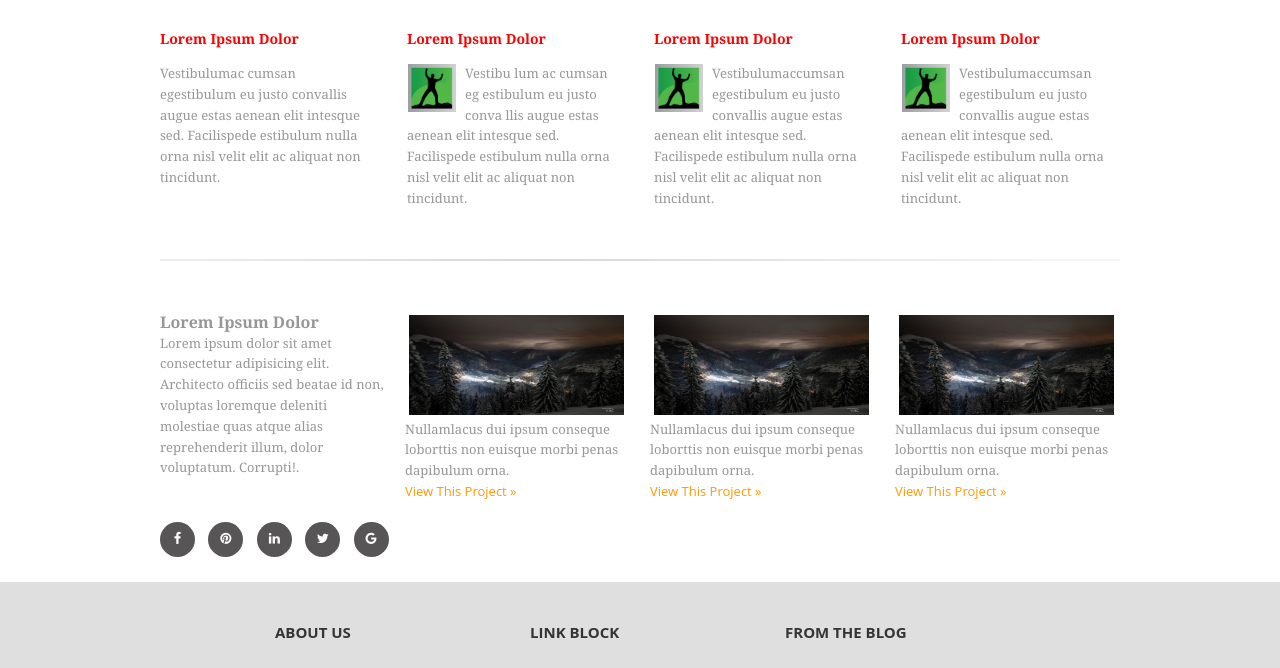
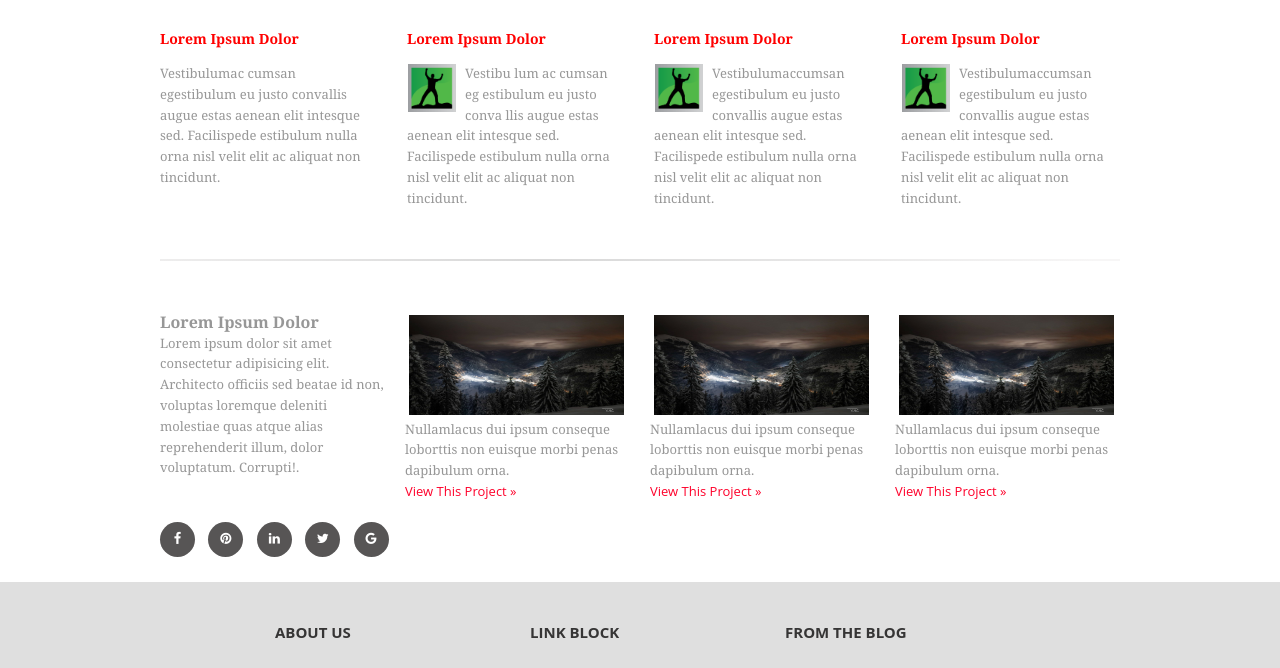
Before and after one commit to JonHajdini/InternetProgramming, a PHP site: page / in a window 1280 px wide. Shown: the part 510-1178 px from the top of the page. Run offline with PHP 8.4, Linux system fonts and the light colour scheme.

Commit message:
ndryshimi i ngjyres se linkut

```diff
--- a/body.css
+++ b/body.css
@@ -35,7 +35,7 @@ h1, h2, h3, h4, h5, h6{margin:0; padding:0; font-size:16px; font-weight:bold; fo
 
 .one_quarter{display:block; float:left; margin:0 20px 0 0;}
 .one_quarter{width:225px;}
-.one_quarter a{color:#FF9900; background-color:#FFFFFF;}
+.one_quarter a{color:rgb(254, 0, 42); background-color:#FFFFFF;}
 
 .one_third{display:block; float:left; margin:0 30px 0 0;}
 .one_third{width:300px;}
@@ -63,6 +63,7 @@ h1, h2, h3, h4, h5, h6{margin:0; padding:0; font-size:16px; font-weight:bold; fo
 #container #homepage #services article p{margin:0px; padding:0;}
 #container #homepage #services article img{float:left; width:48px; height:48px; margin:0 8px 8px 0; padding:1px; /*border:1px solid #DEDEDE;*/}
 #container #homepage #services article footer{margin:10px 0 0 0;}
+
 .fadingline {
 
     display:block;
@@ -99,7 +100,11 @@ img{margin:0; padding:0; border:none;}
     height: 50px;
     width: 400px;
   }
- .icons a{color:#FFFFFF; background-color:rgb(87, 85, 85);}
+
+  .icons a{
+    color:#FFFFFF;
+    background-color:rgb(87, 85, 85);
+  }
 
   .fa {
     padding: 10px;
```
